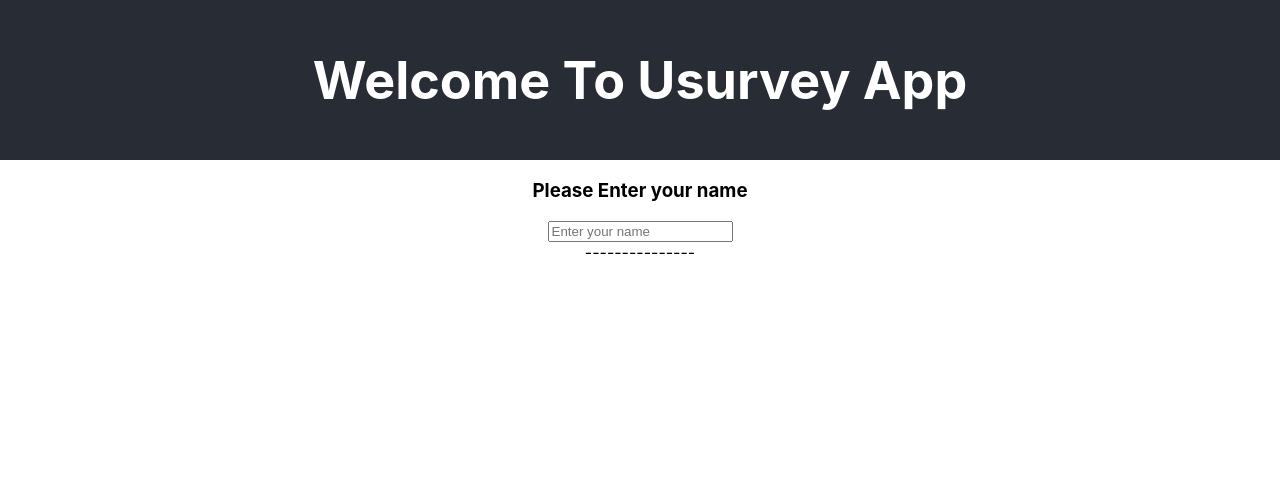
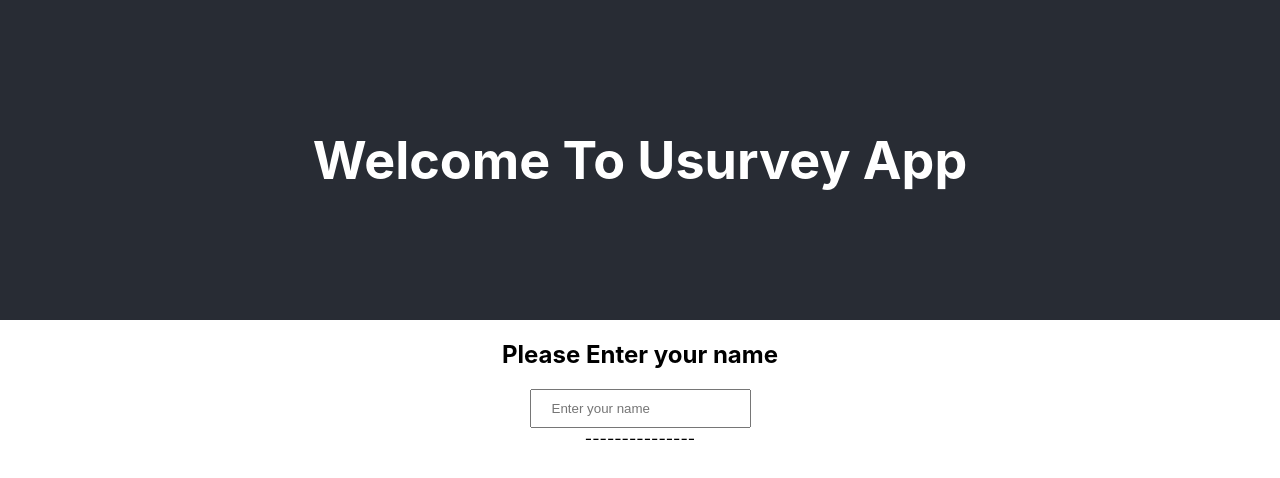
Before and after one commit to hassaanali723/Firebase-with-ReactJS, a React (Create React App) app in the folder survey-app/: page / in a window 1280 px wide. Shown: the top 478 px of the page. Built offline with nearby package versions, Linux system fonts and the light colour scheme.

Commit message:
Completed

```diff
--- a/survey-app/src/App.css
+++ b/survey-app/src/App.css
@@ -15,7 +15,7 @@
 
 .App-header {
   background-color: #282c34;
-  min-height: 20vh;
+  min-height: 40vh;
   display: flex;
   flex-direction: column;
   align-items: center;
@@ -36,3 +36,26 @@
     transform: rotate(360deg);
   }
 }
+
+.input-box{
+  padding: 10px 20px;
+}
+
+.questions-card{
+  padding: 20px;
+  border: 1px solid #cccccc;
+  width: 50%;
+  margin: 10px auto;
+  box-shadow: 1px 1px 1px grey;
+}
+
+.questions{
+  height: 500px;
+}
+
+.submit-btn{
+  padding: 10px 20px;
+    background: black;
+    color: white;
+    border: none;
+}
--- a/survey-app/src/App.js
+++ b/survey-app/src/App.js
@@ -8,8 +8,9 @@ function App() {
       <header className="App-header">
         <h1>Welcome To Usurvey App</h1>
       </header>
-
+      <div className='body'>
       <Usurvey/>
+      </div>
     </div>
   );
 }
--- a/survey-app/src/Usurvey.js
+++ b/survey-app/src/Usurvey.js
@@ -1,4 +1,5 @@
 import React, { Component } from 'react';
+import './App.css';
 import firebase from 'firebase/app';
 import 'firebase/database';
 
@@ -86,18 +87,18 @@ class Usurvey extends Component {
 
         if(this.state.isSubmitted === false && this.state.studentName === ''){
             studentName = <div>
-                 <h3>
+                 <h2>
                      Please Enter your name
-                 </h3>
+                 </h2>
                 <form onSubmit={this.nameSubmit}>
-                    <input type='text' placeholder='Enter your name' ref='name'></input>
+                    <input className='input-box' type='text' placeholder='Enter your name' ref='name'></input>
                 </form>
             </div>;
             questions = '';
         }
         else if(this.state.studentName !== '' && this.state.isSubmitted == false){
             studentName = <h2>Welcome to Usurvey, {this.state.studentName}</h2>
-            questions= <div>
+            questions= <div className='questions'>
                 <h3>Here are some Questions</h3>
                 <form onSubmit = {this.questionSubmit}>
 
```
